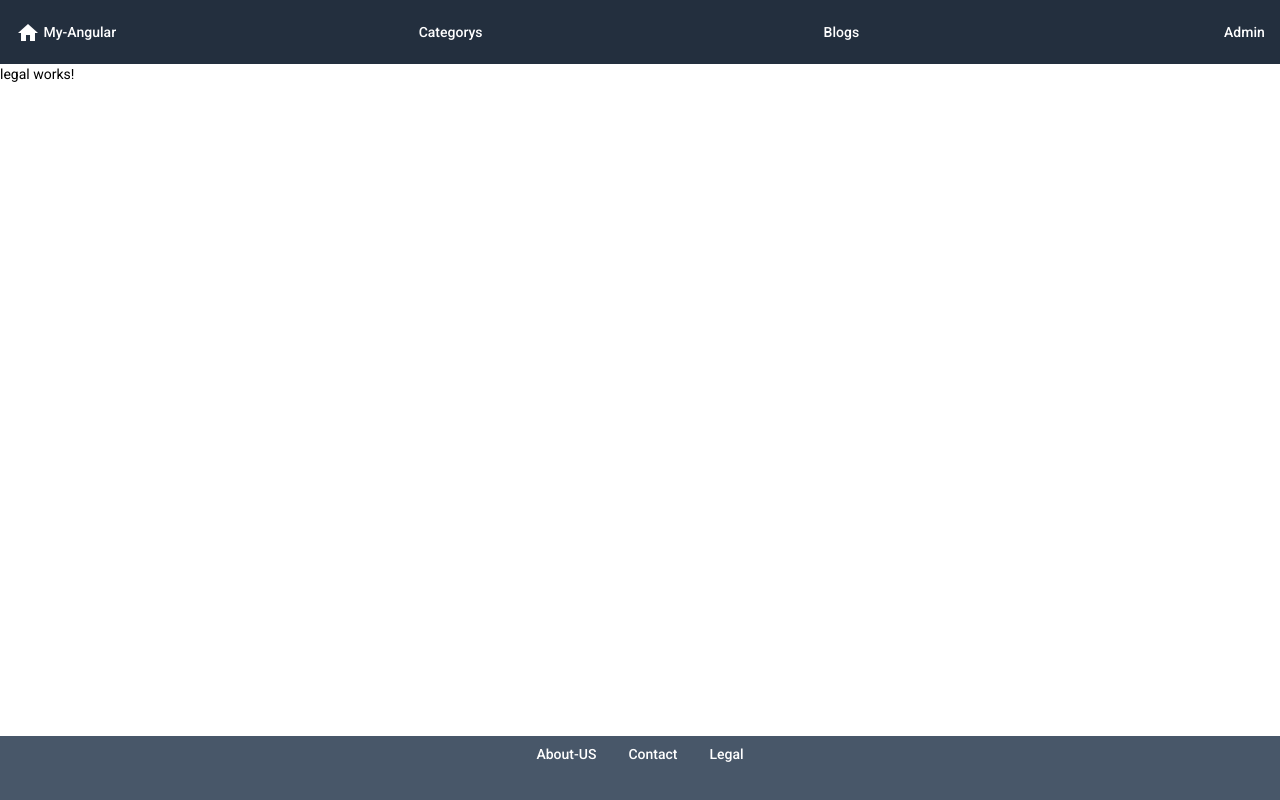
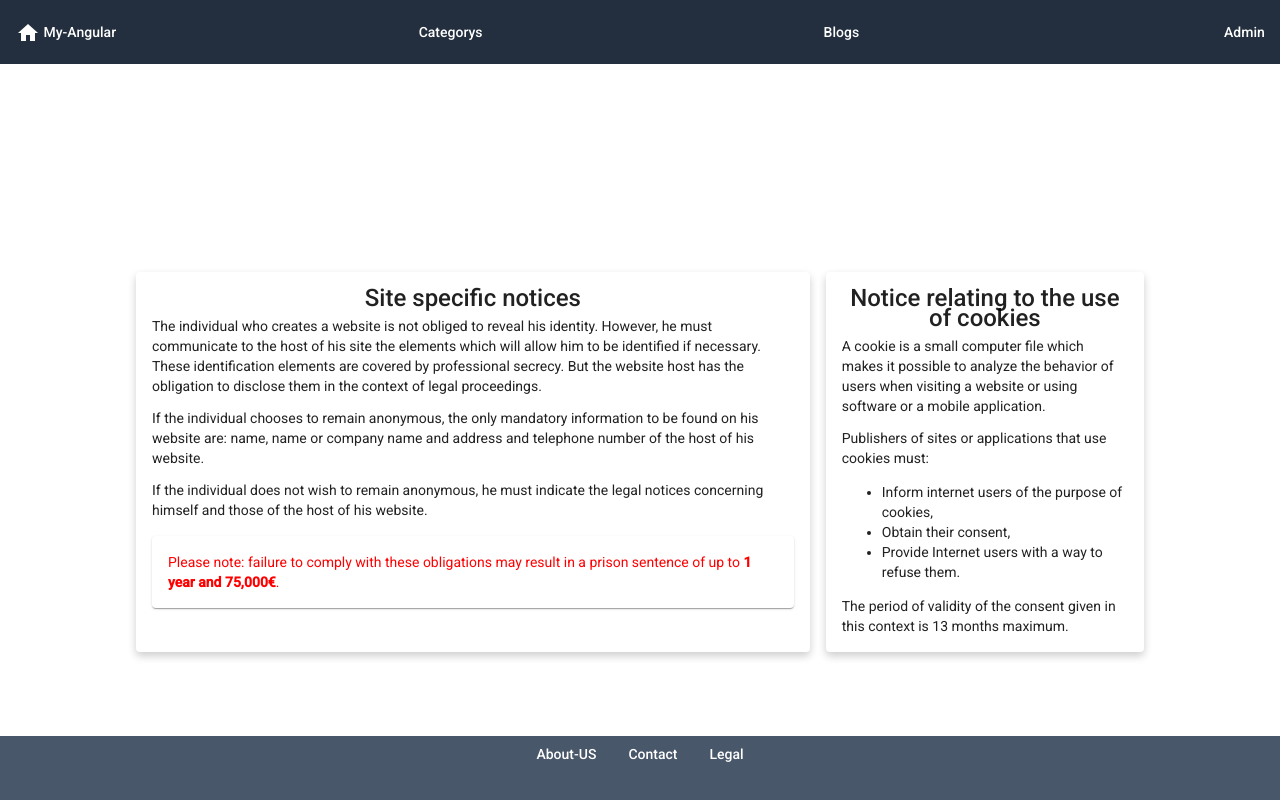
Before and after one commit to mato073/my_angular, an Angular app: page /Legal in a window 1280 px wide. Built offline with nearby package versions, Linux system fonts and the light colour scheme.

Commit message:
page legal faite

```diff
--- a/src/app/components/legal/legal.component.html
+++ b/src/app/components/legal/legal.component.html
@@ -1 +1,53 @@
-<p>legal works!</p>
+<div class="display">
+  <mat-card class="card1">
+    <mat-card-title class="title">Site specific notices</mat-card-title>
+    <mat-card-content>
+      <p>
+        The individual who creates a website is not obliged to reveal his
+        identity. However, he must communicate to the host of his site the
+        elements which will allow him to be identified if necessary. These
+        identification elements are covered by professional secrecy. But the
+        website host has the obligation to disclose them in the context of legal
+        proceedings.
+      </p>
+      <p>
+        If the individual chooses to remain anonymous, the only mandatory
+        information to be found on his website are: name, name or company name
+        and address and telephone number of the host of his website.
+      </p>
+      <p>
+        If the individual does not wish to remain anonymous, he must indicate
+        the legal notices concerning himself and those of the host of his
+        website.
+      </p>
+    </mat-card-content>
+    <mat-card class="warning">
+      <mat-card-content class="warning">
+        Please note: failure to comply with these obligations may result in a
+        prison sentence of up to <b>1 year and 75,000€</b>.
+      </mat-card-content>
+    </mat-card>
+  </mat-card>
+  <mat-card class="card1">
+    <mat-card-title class="title"
+      >Notice relating to the use of cookies</mat-card-title
+    >
+    <mat-card-content>
+      <p>
+        A cookie is a small computer file which makes it possible to analyze the
+        behavior of users when visiting a website or using software or a mobile
+        application.
+      </p>
+      <p>Publishers of sites or applications that use cookies must:</p>
+      <ul>
+        <li>Inform internet users of the purpose of cookies,</li>
+        <li>Obtain their consent,</li>
+        <li>Provide Internet users with a way to refuse them.</li>
+      </ul>
+      <p>
+        The period of validity of the consent given in this context is 13 months
+        maximum.
+      </p>
+    </mat-card-content>
+  </mat-card>
+</div>
--- a/src/app/components/legal/legal.component.scss
+++ b/src/app/components/legal/legal.component.scss
@@ -0,0 +1,33 @@
+.title {
+  text-align: center;
+}
+.card1 {
+  box-shadow: 0 4px 8px 0 rgba(0, 0, 0, 0.2);
+  margin: 8px;
+}
+
+.warning {
+  color: red;
+}
+
+.display {
+  display: flex;
+  position: relative;
+  width: 80%;
+  left: 50%;
+  transform: translate(-50%);
+  flex-direction: row;
+  margin-top: 200px;
+}
+
+@media screen and (max-width: 1000px) {
+  .display {
+    display: flex;
+    position: relative;
+    width: 80%;
+    left: 50%;
+    transform: translate(-50%);
+    flex-direction: row;
+    margin-top: 100px;
+  }
+}
```
